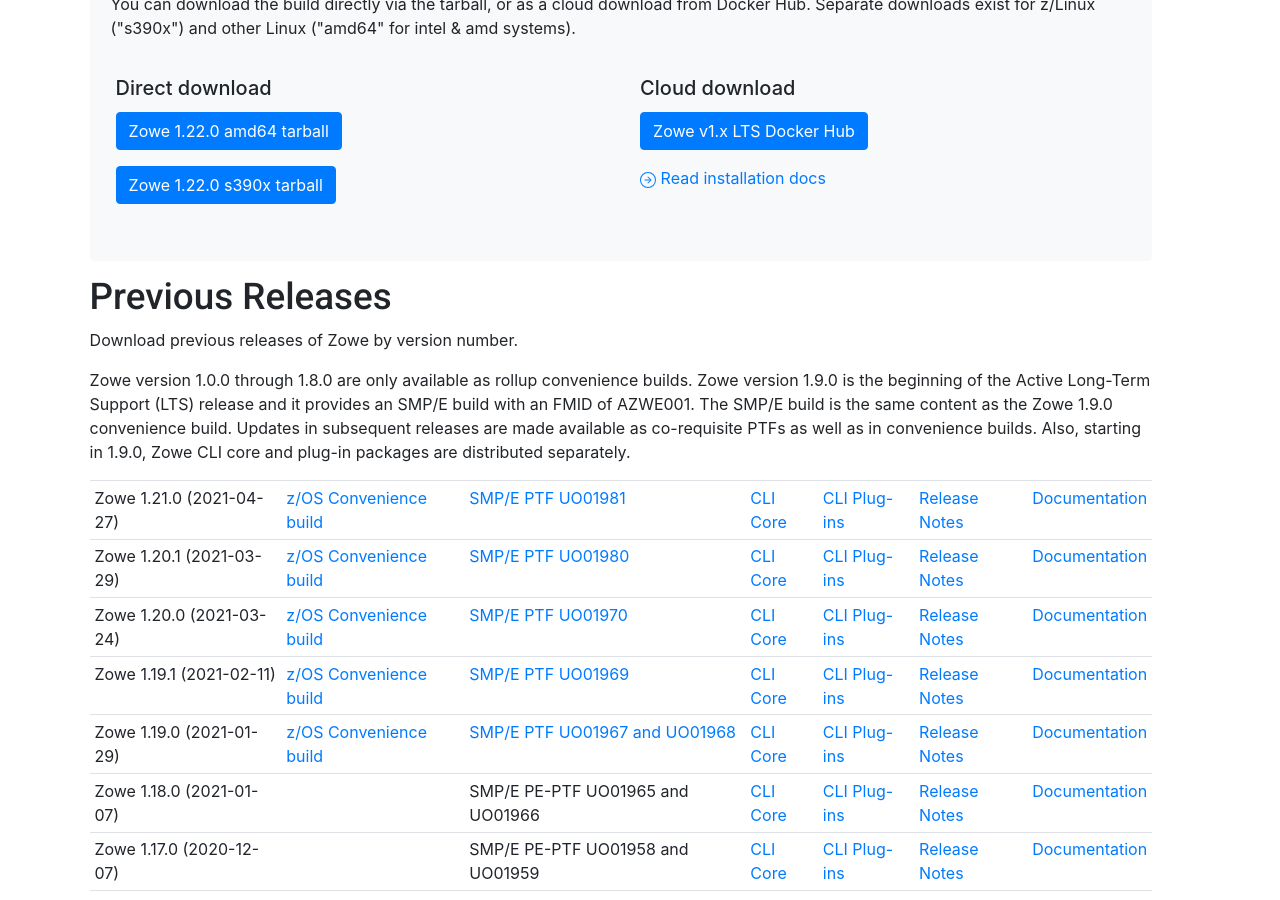
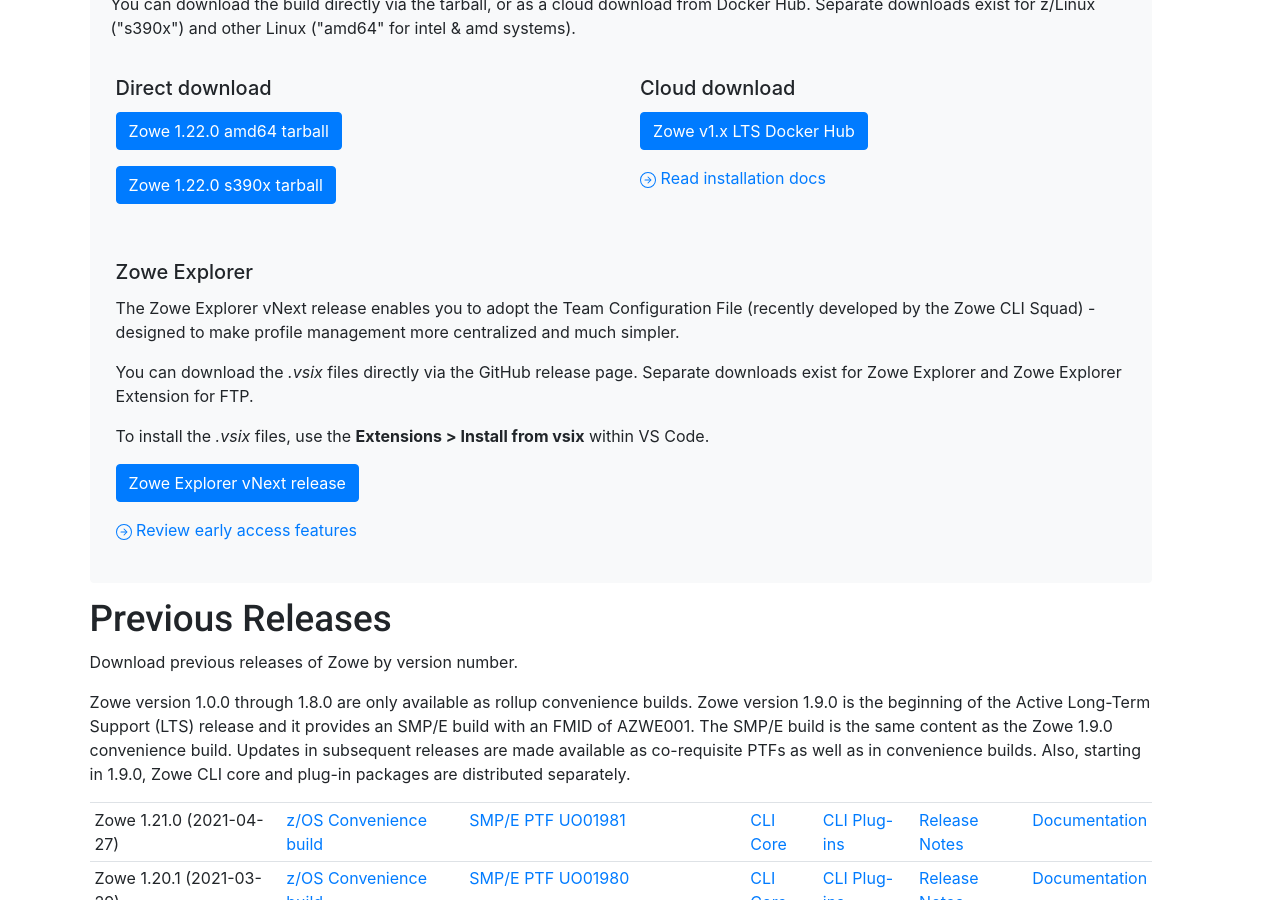
Before and after one commit to zowe/zowe.github.io, a Jekyll site: the page built from download.md, in a window 1280 px wide and 900 px high, scrolled down 1673 px. Built offline with Jekyll 4.4.1, drawn with Linux system fonts in a browser that asks for light colours; our own code applies the rules of GitHub Pages for plain Markdown files.

Commit message:
Add Zowe Explorer vNext
Signed-off-by: Richelle Anne Craw <richelleanne.craw@broadcom.com>

```diff
--- a/_config.yml
+++ b/_config.yml
@@ -57,6 +57,8 @@
 zowe_explorer_doc_url: https://docs.zowe.org/stable/user-guide/ze-install.html#installing-zowe-explorer
 zowe_explorer_github_url: https://github.com/zowe/vscode-extension-for-zowe
 zowe_explorer_slack_url: https://openmainframeproject.slack.com/archives/CUVE37Z5F
+zowe_explorer_next_github_url: https://github.com/zowe/vscode-extension-for-zowe/releases
+zowe_explorer_next_doc_url: https://github.com/zowe/vscode-extension-for-zowe/tree/next/docs/Early%20Access%20-%20Using%20Global%20Profile%20Configuration.md
 zowe_sdk_doc_url: https://docs.zowe.org/stable/getting-started/overview.html#zowe-client-software-development-kits-sdks
 zowe_sdk_github_url: https://github.com/zowe/zowe-cli
 zowe_sdk_slack_url: https://openmainframeproject.slack.com/archives/C010AUS5MK5
--- a/download.md
+++ b/download.md
@@ -132,6 +132,19 @@
               </a>
             </div>
          </div>
+         <div class="card-body">
+          <h5 class="card-title">Zowe Explorer</h5>
+          <p class="card-text">The Zowe Explorer vNext release enables you to adopt the Team Configuration File (recently developed by the Zowe CLI Squad) - designed to make profile management more centralized and much simpler.</p>
+          <p class="card-text">You can download the <em>.vsix</em> files directly via the GitHub release page. Separate downloads exist for Zowe Explorer and Zowe Explorer Extension for FTP.</p>
+          <p class="card-text">To install the <em>.vsix</em> files, use the <b>Extensions > Install from vsix</b> within VS Code.</p>
+          <p><a class="btn btn-primary" href="{{ site.zowe_explorer_next_github_url }}">Zowe Explorer vNext release</a></p>
+          <div>
+            <a href="{{ site.zowe_explorer_next_doc_url }}" class="card-link">
+            <svg width="1em" height="1em" viewBox="0 0 16 16" class="bi bi-arrow-right-circle" fill="currentColor" xmlns="http://www.w3.org/2000/svg"> <path fill-rule="evenodd" d="M8 15A7 7 0 1 0 8 1a7 7 0 0 0 0 14zm0 1A8 8 0 1 0 8 0a8 8 0 0 0 0 16z"/> <path fill-rule="evenodd" d="M7.646 11.354a.5.5 0 0 1 0-.708L10.293 8 7.646 5.354a.5.5 0 1 1 .708-.708l3 3a.5.5 0 0 1 0 .708l-3 3a.5.5 0 0 1-.708 0z"/> <path fill-rule="evenodd" d="M4.5 8a.5.5 0 0 1 .5-.5h5a.5.5 0 0 1 0 1H5a.5.5 0 0 1-.5-.5z"/></svg>
+            Review early access features
+            </a>
+          </div>
+       </div>
       </div>
     </div>
   </div>
```
